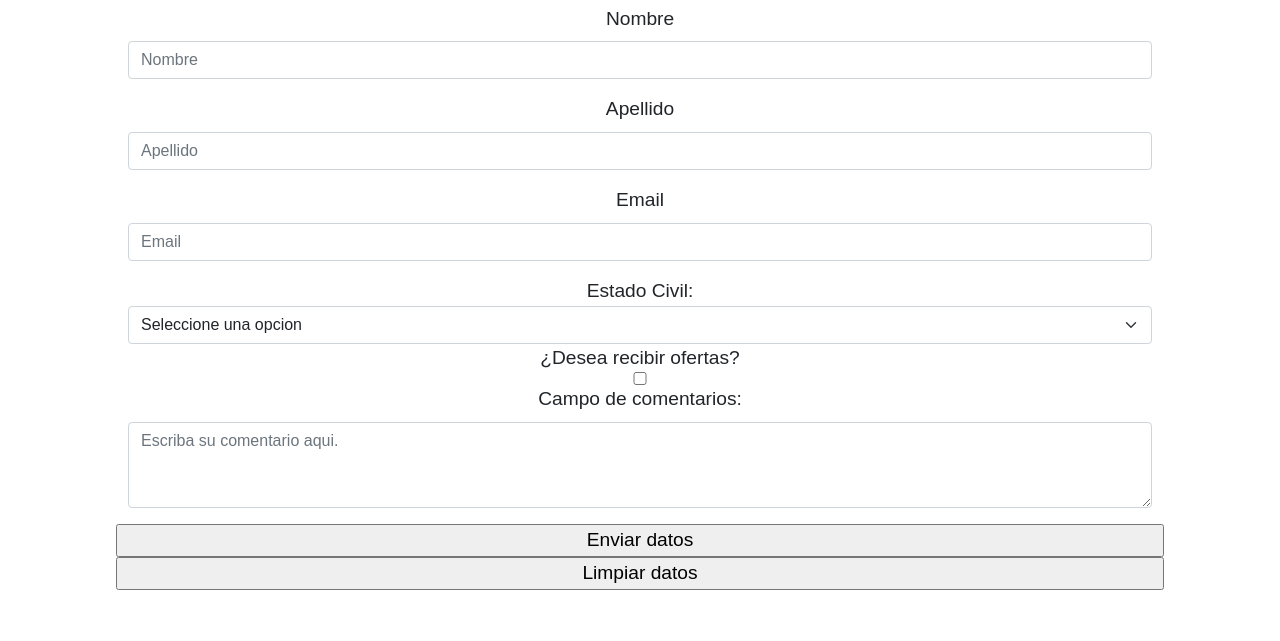
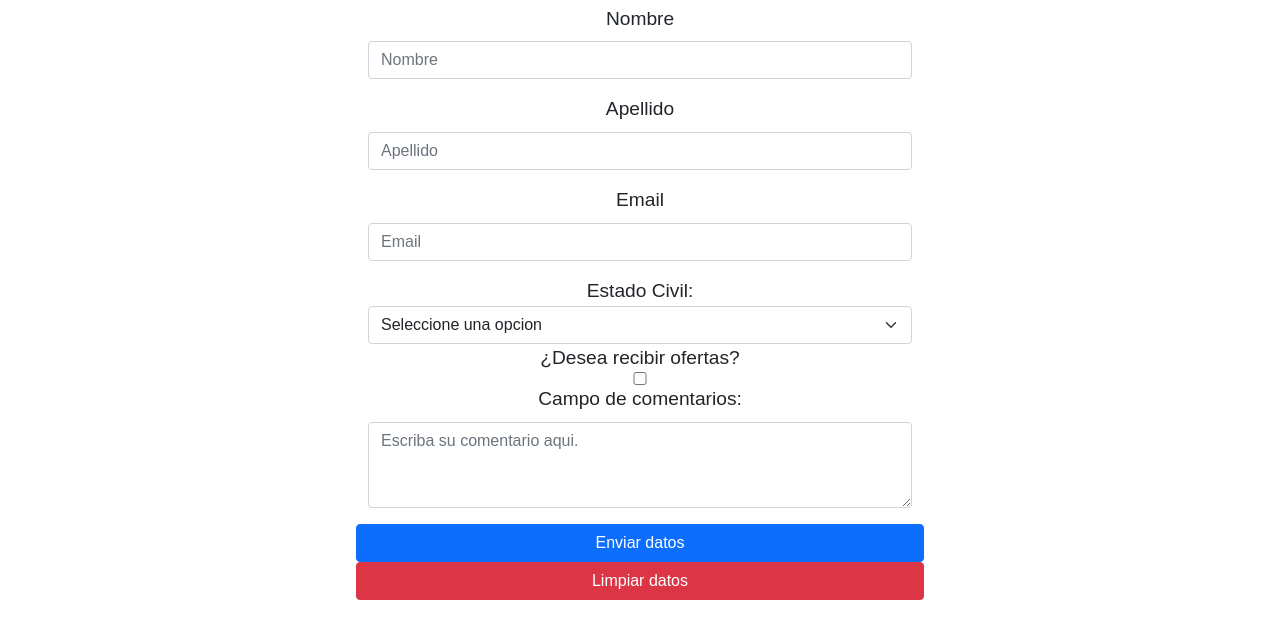
Before and after one commit to jfernandez97/Portfolio, a plain HTML site: page pages/contact.html in a window 1280 px wide. Shown: the part 159-800 px from the top of the page. Drawn offline with nearby package versions, Linux system fonts and the light colour scheme; a web font is replaced by a local one.

Commit message:
contact centrado

```diff
--- a/css/style.css
+++ b/css/style.css
@@ -82,6 +82,8 @@ fieldset {
   width: 80%;
   margin: auto;
   text-align: center;
+  padding-left: 15rem;
+  padding-right: 15rem;
 }
 /* WORK EXPERIENCES */
 .grid-experiences {
@@ -94,12 +96,7 @@ fieldset {
   grid-gap: 2rem;
   text-align: center;
 }
-@media screen and (max-width: 600px) {
-  .grid-experiences {
-    grid-template-columns: 5fr;
-    grid-template-rows: 400px 400px 400px;
-  }
-}
+
 .a {
   grid-area: a;
   background-color: rgb(173, 173, 173);
@@ -154,3 +151,10 @@ fieldset {
 #tabla {
   border: coral;
 }
+
+@media screen and (max-width: 600px) {
+  .grid-experiences {
+    grid-template-columns: 1fr;
+    grid-template-rows: 400px 400px 400px;
+  }
+}
--- a/pages/contact.html
+++ b/pages/contact.html
@@ -107,8 +107,8 @@
               </div>
             </div>
             <div class="row">
-              <input type="submit" value="Enviar datos" />
-              <input type="reset" value="Limpiar datos" />
+              <button type="button" class="btn btn-primary">Enviar datos</button>
+              <button type="button" class="btn btn-danger">Limpiar datos</button>
             </div>
           </div>
         </fieldset>
```
